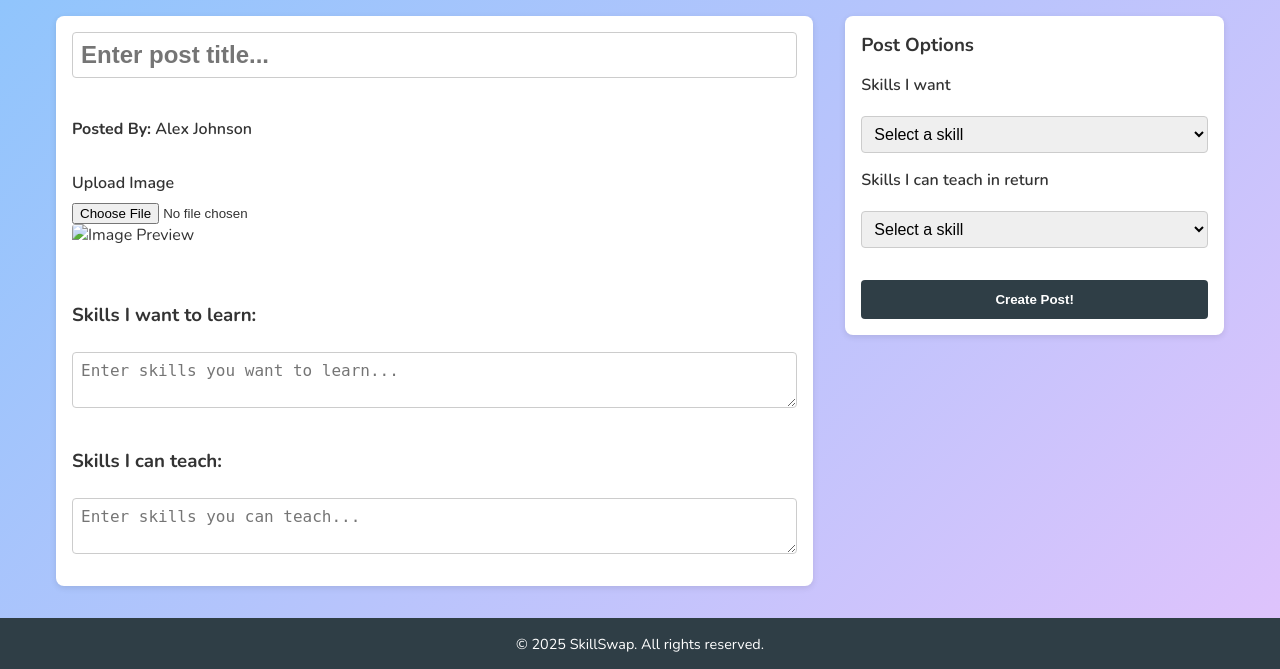
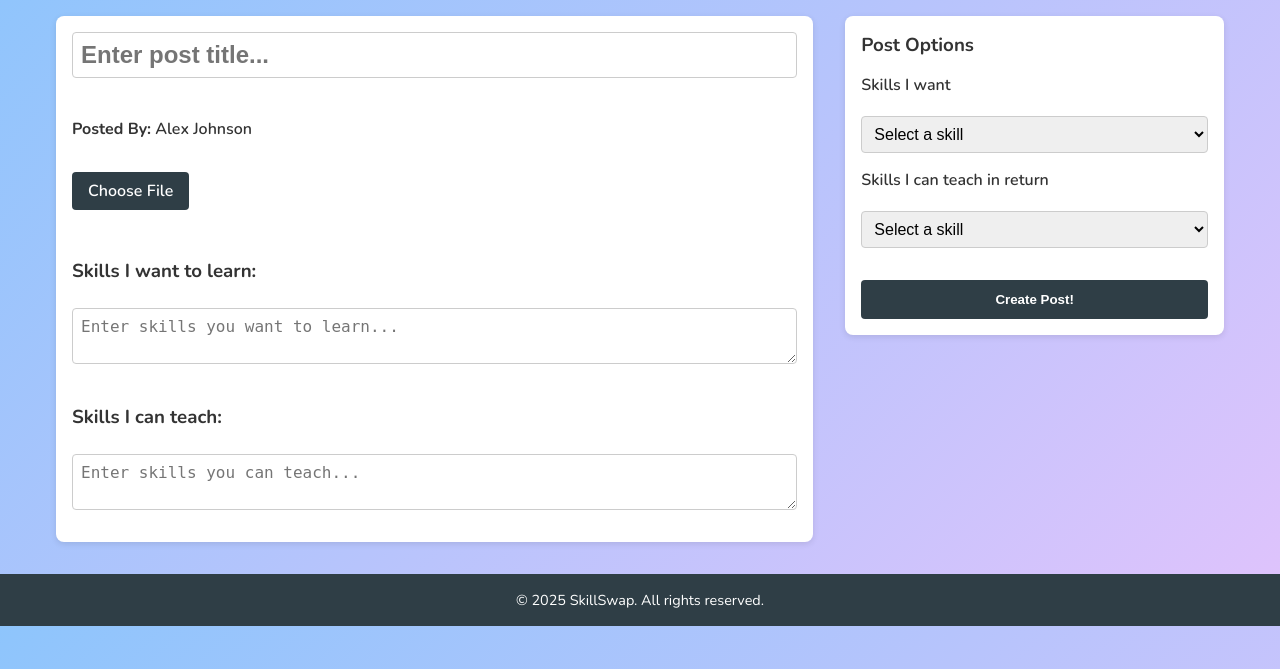
Before and after one commit to nafaytashfeen/DeerHacksHackathon, a Flask app: template templates/create_post.html in a window 1280 px wide. Shown: the part 62-731 px from the top of the page. Run offline with Flask 3, Linux system fonts and the light colour scheme; the template is opened without the code that fills it, so the values that code supplies are empty.

Commit message:
styled upload file button and hid image preview when image is not uploaded

```diff
--- a/static/css/create_post.css
+++ b/static/css/create_post.css
@@ -72,3 +72,43 @@
 .post-options-form button:hover {
     background-color: #3d4d54;
 }
+
+.post-image-preview {
+    display: block;
+    margin-top: 1rem;
+    width: 100%;
+    max-height: 400px;
+    object-fit: contain;
+    border-radius: 4px;
+}
+
+/* Hide the default file input */
+.post-image-upload {
+    display: none;
+}
+
+/* Style the custom choose file button */
+.image-upload-label {
+    display: inline-block;
+    background-color: #2f3e46;
+    color: #fff;
+    padding: 0.5rem 1rem;
+    border-radius: 4px;
+    cursor: pointer;
+    font-weight: 600;
+    transition: background-color 0.3s ease;
+}
+
+.image-upload-label:hover {
+    background-color: #3d4d54;
+}
+
+/* Hide the image preview by default */
+#image-preview {
+    display: none;
+    margin-top: 1rem;
+    width: 100%;
+    max-height: 400px;
+    object-fit: contain;
+    border-radius: 4px;
+}
--- a/templates/create_post.html
+++ b/templates/create_post.html
@@ -33,10 +33,10 @@
 
             <!-- Uploadable Image -->
             <div class="image-upload-container">
-                <label for="post-image-upload" class="image-upload-label">Upload Image</label>
+                <label for="post-image-upload" class="image-upload-label">Choose File</label>
                 <input type="file" id="post-image-upload" class="post-image-upload" accept="image/*" />
-                <img id="image-preview" src="" alt="Image Preview" class="post-image" />
-
+                <!-- The preview image is hidden by default -->
+                <img id="image-preview" src="" alt="Image Preview" class="post-image-preview" />
             </div>
 
             <!-- Skills I want to learn -->
@@ -113,20 +113,21 @@
     <footer>
         <p>&copy; 2025 SkillSwap. All rights reserved.</p>
     </footer>
+
     <script>
         document.getElementById('post-image-upload').addEventListener('change', function (event) {
             const file = event.target.files[0];
             if (file) {
                 const reader = new FileReader();
                 reader.onload = function (e) {
-                    // Set the preview image source to the data URL from the file
-                    document.getElementById('image-preview').src = e.target.result;
+                    const preview = document.getElementById('image-preview');
+                    preview.src = e.target.result;
+                    preview.style.display = 'block'; // Reveal the preview image
                 };
                 reader.readAsDataURL(file);
             }
         });
     </script>
-
 </body>
 
 </html>
```
